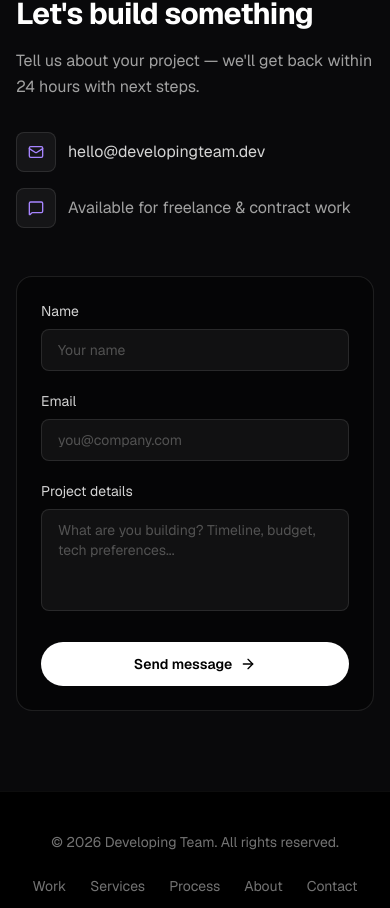
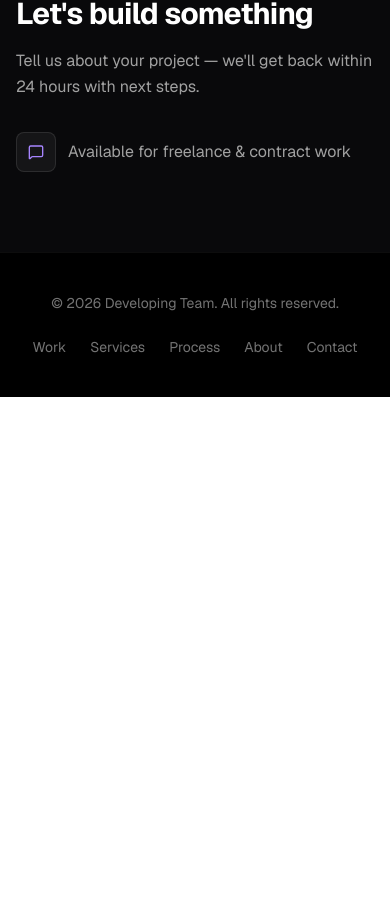
Before and after one commit to motahare-vatandoust/development-team-landing, a Next.js app: page / in a window 390 px wide. Shown: the part 6410-7318 px from the top of the page. After the commit the page ends 6807 px from the top, so only its background shows below. Built offline with nearby package versions, Linux system fonts and the light colour scheme.

Commit message:
Refactor Contact Section by removing form handling and simplifying layout. The section now focuses on contact information and freelance availability, enhancing clarity and user experience.

```diff
--- a/src/components/contact-section.tsx
+++ b/src/components/contact-section.tsx
@@ -1,22 +1,11 @@
-'use client'
-
-import { useState, type FormEvent } from 'react'
-import { ArrowRight, Check, Mail, MessageSquare } from 'lucide-react'
+import { MessageSquare } from 'lucide-react'
 import { SectionHeading } from '@/components/section-heading'
 import { ScrollReveal } from '@/components/scroll-reveal'
 
 export function ContactSection() {
-  const [submitted, setSubmitted] = useState(false)
-
-  function handleSubmit(event: FormEvent<HTMLFormElement>) {
-    event.preventDefault()
-    setSubmitted(true)
-  }
-
   return (
     <section id="contact" className="border-t border-white/5 bg-zinc-950 py-20 sm:py-28">
       <div className="mx-auto max-w-7xl px-4 sm:px-6 lg:px-10">
-        <div className="grid gap-12 lg:grid-cols-2 lg:gap-16">
         <ScrollReveal>
           <SectionHeading
             label="Contact"
@@ -24,93 +13,13 @@ export function ContactSection() {
             description="Tell us about your project — we'll get back within 24 hours with next steps."
           />
 
-            <div className="mt-8 space-y-4">
-              <a
-                href="mailto:hello@developingteam.dev"
-                className="flex items-center gap-3 text-neutral-300 transition-colors hover:text-white"
-              >
-                <span className="flex size-10 items-center justify-center rounded-lg border border-white/10 bg-white/5">
-                  <Mail className="size-4 text-violet-400" aria-hidden />
-                </span>
-                hello@developingteam.dev
-              </a>
-              <div className="flex items-center gap-3 text-neutral-400">
+          <div className="mt-8 flex items-center gap-3 text-neutral-400">
             <span className="flex size-10 items-center justify-center rounded-lg border border-white/10 bg-white/5">
               <MessageSquare className="size-4 text-violet-400" aria-hidden />
             </span>
             Available for freelance &amp; contract work
           </div>
-            </div>
         </ScrollReveal>
-
-          <ScrollReveal delay={0.1}>
-            {submitted ? (
-              <div className="flex h-full min-h-[320px] flex-col items-center justify-center rounded-2xl border border-emerald-500/20 bg-emerald-500/5 p-8 text-center">
-                <div className="flex size-12 items-center justify-center rounded-full bg-emerald-500/20">
-                  <Check className="size-6 text-emerald-400" />
-                </div>
-                <h3 className="mt-4 text-lg font-semibold text-white">Message sent!</h3>
-                <p className="mt-2 max-w-sm text-sm text-neutral-400">
-                  Thanks for reaching out. We&apos;ll review your project and reply soon.
-                </p>
-              </div>
-            ) : (
-              <form
-                onSubmit={handleSubmit}
-                className="rounded-2xl border border-white/10 bg-black/40 p-6 sm:p-8"
-              >
-                <div className="space-y-5">
-                  <div>
-                    <label htmlFor="name" className="mb-2 block text-sm text-neutral-300">
-                      Name
-                    </label>
-                    <input
-                      id="name"
-                      name="name"
-                      required
-                      className="w-full rounded-lg border border-white/10 bg-white/5 px-4 py-2.5 text-sm text-white outline-none transition-colors placeholder:text-neutral-600 focus:border-violet-500/50"
-                      placeholder="Your name"
-                    />
-                  </div>
-                  <div>
-                    <label htmlFor="email" className="mb-2 block text-sm text-neutral-300">
-                      Email
-                    </label>
-                    <input
-                      id="email"
-                      name="email"
-                      type="email"
-                      required
-                      className="w-full rounded-lg border border-white/10 bg-white/5 px-4 py-2.5 text-sm text-white outline-none transition-colors placeholder:text-neutral-600 focus:border-violet-500/50"
-                      placeholder="you@company.com"
-                    />
-                  </div>
-                  <div>
-                    <label htmlFor="message" className="mb-2 block text-sm text-neutral-300">
-                      Project details
-                    </label>
-                    <textarea
-                      id="message"
-                      name="message"
-                      required
-                      rows={4}
-                      className="w-full resize-none rounded-lg border border-white/10 bg-white/5 px-4 py-2.5 text-sm text-white outline-none transition-colors placeholder:text-neutral-600 focus:border-violet-500/50"
-                      placeholder="What are you building? Timeline, budget, tech preferences..."
-                    />
-                  </div>
-                </div>
-
-                <button
-                  type="submit"
-                  className="mt-6 inline-flex w-full items-center justify-center gap-2 rounded-full bg-white px-6 py-3 text-sm font-semibold text-black transition-colors hover:bg-neutral-200 sm:w-auto"
-                >
-                  Send message
-                  <ArrowRight className="size-4" aria-hidden />
-                </button>
-              </form>
-            )}
-          </ScrollReveal>
-        </div>
       </div>
     </section>
   )
```
Lines whose indentation alone changed are shown as unchanged.
